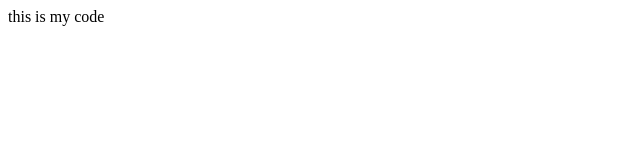
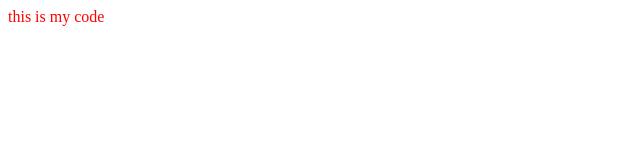
Before and after one commit to dpaschal-lf/618git, a plain HTML site: page index.html in a window 1280 px wide. Shown: the whole page, without its empty margins (0-640 px from the left). Drawn offline with Linux system fonts and the light colour scheme.

Commit message:
change 1

```diff
--- a/index.html
+++ b/index.html
@@ -2,6 +2,11 @@
 <html>
 <head>
 	<title></title>
+	<style type="text/css">
+		body{
+			color: red;
+		}
+	</style>
 </head>
 <body>
 this is my code
```
